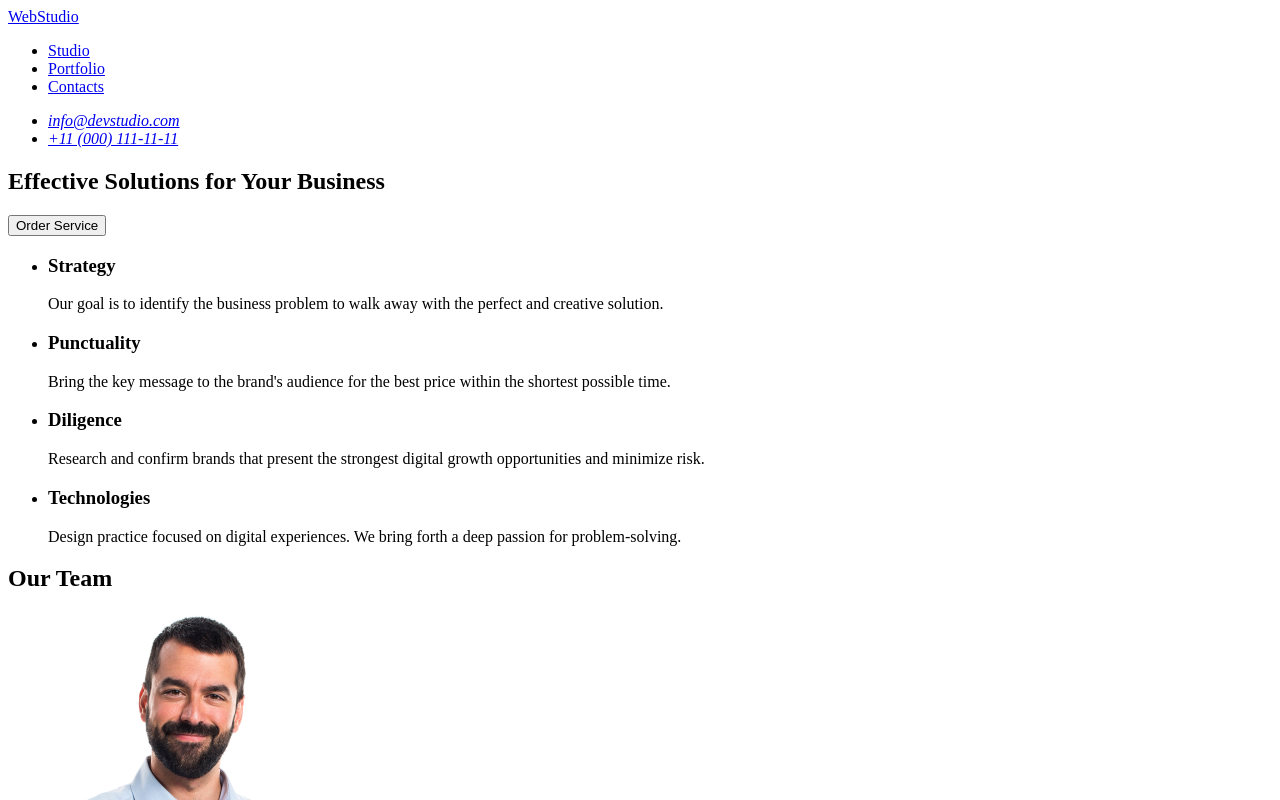
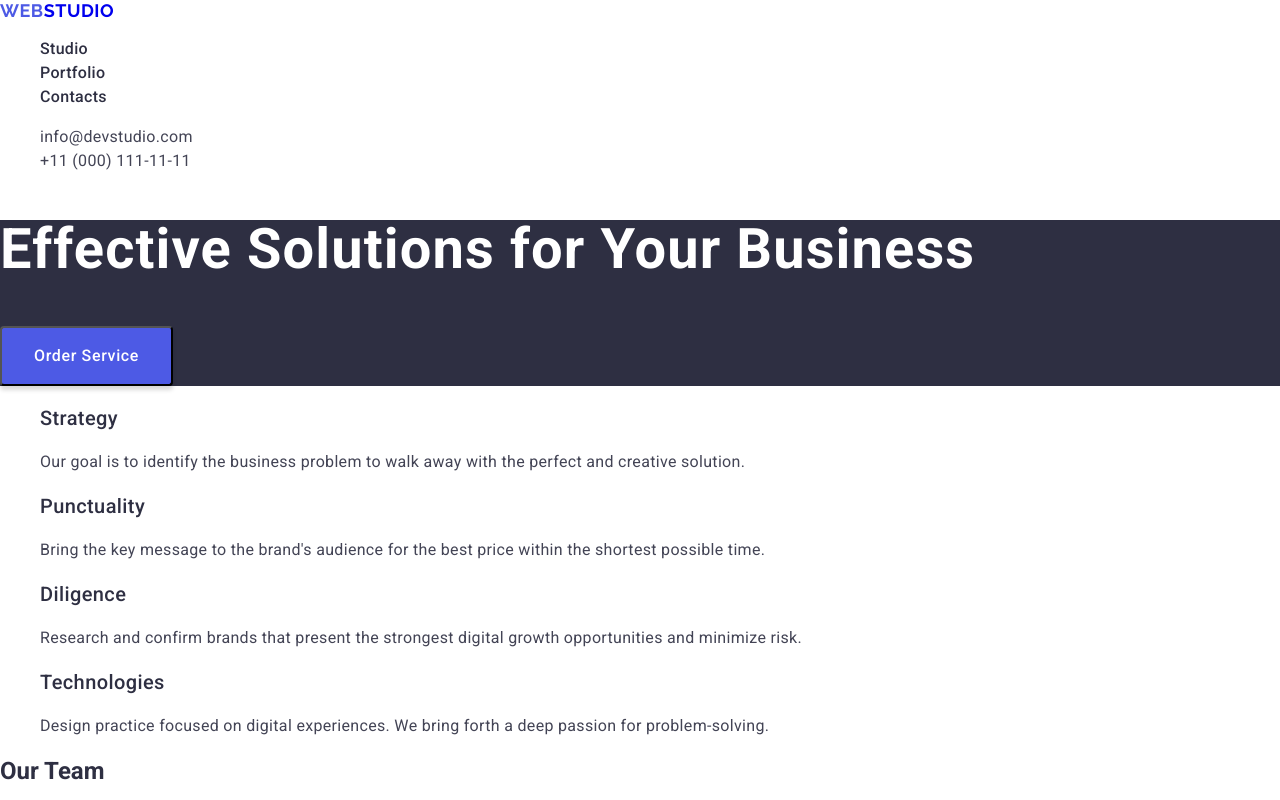
Before and after one commit to NatLuts/goit-markup-hw-02, a plain HTML site: page index.html in a window 1280 px wide. Shown: the top 800 px of the page. Drawn offline with nearby package versions, Linux system fonts and the light colour scheme.

Commit message:
css (first)

```diff
--- a/css/styles.css
+++ b/css/styles.css
@@ -0,0 +1,115 @@
+body{
+    font-family:'Roboto', sans-serif;
+    background-color: #FFF;
+    color: #2E2F42;
+}
+a{
+    text-decoration: none;
+}
+ul{
+    list-style: none;
+}
+.logo{
+font-family: 'Raleway', sans-serif;
+font-size: 18px;
+font-weight: 700;
+line-height: 1.17;
+letter-spacing: 0.54px;
+text-transform: uppercase;
+}
+.logo-text{
+    color: var(--IRIS, #4D5AE5);
+}
+.button{
+display: inline-flex;
+padding: 16px 32px;
+align-items: flex-start;
+gap: 10px;
+border-radius: 4px;
+background: var(--IRIS, #4D5AE5);
+box-shadow: 0px 4px 4px 0px rgba(0, 0, 0, 0.15);
+color: #FFF;
+cursor: pointer;
+font-size: 16px;
+font-weight: 500;
+line-height: 1.5;
+letter-spacing: 0.64px;
+}
+
+.button:hover {
+ content: "";
+ background: #404BBF;
+ transition-duration: 400ms;
+ transition-timing-function: linear;
+ cursor: pointer;
+}
+
+.contact-menu-link{
+font-size: 16px;
+line-height: 1.5;
+letter-spacing: 0.32px;
+font-style: normal;
+color: #434455;
+}
+.contact-menu-item:hover .contact-menu-link{
+color: #404BBF;
+transition-duration: 400ms;
+transition-timing-function: linear;
+}
+
+.contact-menu-item:active .contact-menu-link{
+    color: #404BBF;
+    transition-duration: 400ms;
+    transition-timing-function: linear;
+    }
+
+.menu-link{
+font-size: 16px;
+font-weight: 500;
+line-height: 1.5;
+letter-spacing: 0.32px;
+color: #2E2F42;
+}
+.menu-item:hover .menu-link{
+color: #404BBF;
+transition-duration: 400ms;
+transition-timing-function: linear;
+border-bottom: 2px solid#404BBF;
+}
+
+.main-title{
+font-size: 56px;
+font-weight: 700;
+line-height: 1.07;
+letter-spacing: 1.12px;
+color: #FFF;
+}
+.section-1{
+     background: var(--NAVY-BLUE, #2E2F42);
+}
+.title{
+
+    font-size: 20px;
+    font-weight: 500;
+    line-height: 1.2;
+    letter-spacing: 0.4px;
+    color: #2E2F42;
+}
+.title-text{
+font-size: 16px;
+line-height: 1.5;
+letter-spacing: 0.32px;
+color: #434455;
+}
+.footer-logo-text{
+   color: #F4F4FD;
+}
+.footer{
+    background: var(--NAVY-BLUE, #2E2F42);
+}
+.footer-text{
+color: var(--CLOUD, #F4F4FD);
+font-size: 16px;
+line-height: 1.5;
+letter-spacing: 0.32px;
+}
--- a/index.html
+++ b/index.html
@@ -4,25 +4,30 @@
     <meta charset="UTF-8">
     <meta name="viewport" content="width=device-width, initial-scale=1.0">
     <title>Webstudio</title>
+    <link rel="preconnect" href="https://fonts.googleapis.com">
+    <link rel="preconnect" href="https://fonts.gstatic.com" crossorigin>
+    <link href="https://fonts.googleapis.com/css2?family=Raleway:wght@700&family=Roboto:wght@400;500;700&display=swap" rel="stylesheet">
+    <link rel="stylesheet" href="https://cdnjs.cloudflare.com/ajax/libs/modern-normalize/2.0.0/modern-normalize.min.css">
+    <link rel="stylesheet" href="./css/styles.css">
 </head>
 <body>
 
     <header>
 
-        <nav>
-            <a href="./index.html">WebStudio</a>
-            <ul>
+        <nav class="nav">
+            <a class="logo" href="./index.html"><span class="logo-text">Web</span>Studio</a>
+            <ul class="menu">
 
-                <li><a href="#">Studio</a></li>
-                <li><a href="#">Portfolio</a></li>
-                <li><a href="#">Contacts</a></li>
+                <li class="menu-item"><a class="menu-link" href="#">Studio</a></li>
+                <li class="menu-item"><a class="menu-link" href="#">Portfolio</a></li>
+                <li class="menu-item"><a class="menu-link" href="#">Contacts</a></li>
             </ul>
         </nav>
 
             <address>
-            <ul>
-                <li><a href="mailto:info@devstudio.com">info@devstudio.com</a></li>
-                <li><a href="tel:+110001111111">+11 (000) 111-11-11</a></li>
+            <ul class="contact-menu">
+                <li class="contact-menu-item"><a class="contact-menu-link" href="mailto:info@devstudio.com">info@devstudio.com</a></li>
+                <li class="contact-menu-item"><a class="contact-menu-link" href="tel:+110001111111">+11 (000) 111-11-11</a></li>
             </ul>
         </address>
 
@@ -30,76 +35,113 @@
 
     <main>
             <!-- Main content -->
-    <section>
-        <h1>Effective Solutions for Your Business</h1>
-        <button type="button">Order Service</button>
+    <section class="section-1">
+        <h1 class="main-title">Effective Solutions for Your Business</h1>
+        <button class="button" type="button">Order Service</button>
     </section>
 
 
     <!-- Features -->
-    <section>
-        <h2 hidden>Section2</h2>
+    <section class="section-2">
+        <h2 class="section-title" hidden>Section2</h2>
 
 <ul>
     <li>
-        <h3>Strategy</h3>
-        <p>Our goal is to identify the business
+        <h3 class="title">Strategy</h3>
+        <p class="title-text">Our goal is to identify the business
             problem to walk away with the perfect and creative solution. </p>
     </li>
     <li>
-        <h3>Punctuality</h3>
-        <p>Bring the key message to the brand's audience for the best price within the shortest possible time.</p>
+        <h3 class="title">Punctuality</h3>
+        <p class="title-text">Bring the key message to the brand's audience for the best price within the shortest possible time.</p>
     </li>
     <li>
-        <h3>Diligence</h3>
-        <p>Research and confirm brands that present the strongest digital growth opportunities and minimize risk.</p>
+        <h3 class="title">Diligence</h3>
+        <p class="title-text">Research and confirm brands that present the strongest digital growth opportunities and minimize risk.</p>
     </li>
     <li>
-        <h3>Technologies</h3>
-        <p>Design practice focused on digital experiences. We bring forth a deep passion for problem-solving.</p>
+        <h3 class="title">Technologies</h3>
+        <p class="title-text">Design practice focused on digital experiences. We bring forth a deep passion for problem-solving.</p>
     </li>
 </ul>
 </section>
 
     <!-- Team -->
     <section>
-        <h2>Our Team</h2>
+        <h2 class="section-title">Our Team</h2>
 
         <ul>
         <li>
             <img src="./images/img1.jpg" alt="Mark Guerrero,Designer" width="264"/>
-            <h3>Mark Guerrero</h3>
-            <p>Product Designer</p>
+            <h3 class="title">Mark Guerrero</h3>
+            <p class="title-text">Product Designer</p>
         </li>
 
         <li>
             <img src="./images/img-2.jpg" alt="Tom Ford,Frontend Developer" width="264"/>
-            <h3>Tom Ford</h3>
-            <p>Frontend Developer</p>
+            <h3 class="title">Tom Ford</h3>
+            <p class="title-text">Frontend Developer</p>
         </li>
 
         <li>
             <img src="./images/img-3.jpg" alt="Camila Garcia,Marketing" width="264"/>
-            <h3>Camila Garcia</h3>
-            <p>Marketing</p>
+            <h3 class="title">Camila Garcia</h3>
+            <p class="title-text">Marketing</p>
 
         </li>
 
         <li>
                 <img src="./images/img-4.jpg" alt="Daniel Wilson,UI Designer" width="264"/>
-                <h3>Daniel Wilson</h3>
-                <p>UI Designer</p>
+                <h3 class="title">Daniel Wilson</h3>
+                <p class="title-text">UI Designer</p>
         </li>
 
         </ul>
 
     </section>
 
+    <section>
+
+        <h2 class="section-title">Our Portfolio</h2>
+
+    <ul>
+        <li>
+            <img src="./images/img-5.jpg" alt="Banking App" width="360">
+            <h3 class="title">Banking App</h3>
+            <p class="title-text">App</p>
+        </li>
+        <li>
+            <img src="./images/img-6.jpg" alt="Cashless Payment" width="360">
+            <h3 class="title">Cashless Payment</h3>
+            <p class="title-text">Marketing</p>
+        </li>
+        <li>
+            <img src="./images/img-7.jpg" alt="Meditation" width="360">
+            <h3 class="title">Meditation App</h3>
+            <p class="title-text">App</p>
+        </li>
+        <li>
+            <img src="./images/img-8.jpg" alt="Taxi" width="360">
+            <h3 class="title">Taxi Service</h3>
+            <p class="title-text">Marketing</p>
+        </li>
+        <li>
+            <img src="./images/img-9.jpg" alt="Screen Ill" width="360">
+            <h3 class="title">Screen Illustrations</h3>
+            <p class="title-text">Design</p>
+        </li>
+        <li>
+            <img src="./images/img-10.jpg" alt="Woman" width="360">
+            <h3 class="title">Online Courses</h3>
+            <p class="title-text">Marketing</p>
+        </li>
+    </ul>
+    </section>
     </main>
 
-    <footer>
-    <a href="./index.html">WebStudio</a>
-    <p>Increase the flow of customers and sales for your business with digital marketing & growth solutions.</p>
+    <footer class="footer">
+    <a class="logo" href="./index.html"><span class="logo-text">Web</span><span class="footer-logo-text">Studio</span></a>
+    <p class="footer-text">Increase the flow of customers and sales for your business with digital marketing & growth solutions.</p>
     </footer>
 
 </body>
```
Also changed, not shown: images/img-10.jpg (added), images/img-5.jpg (added), images/img-6.jpg (added), images/img-7.jpg (added), images/img-8.jpg (added), images/img-9.jpg (added).
